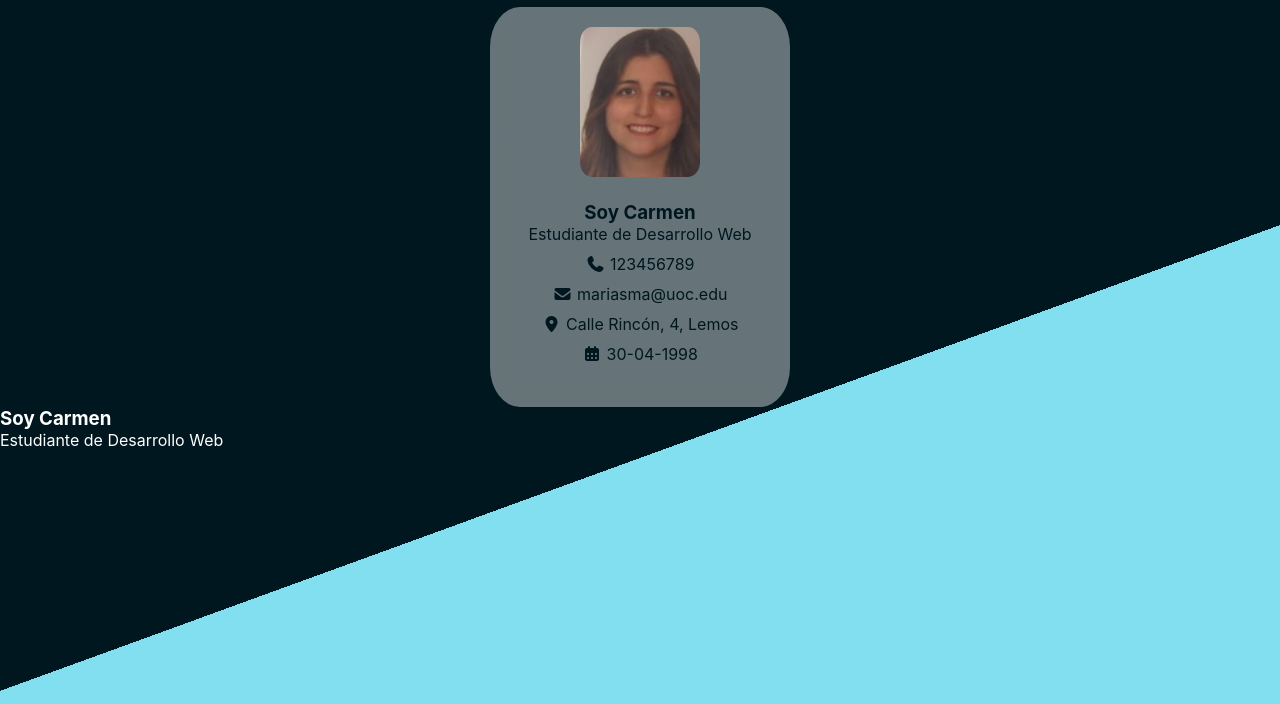
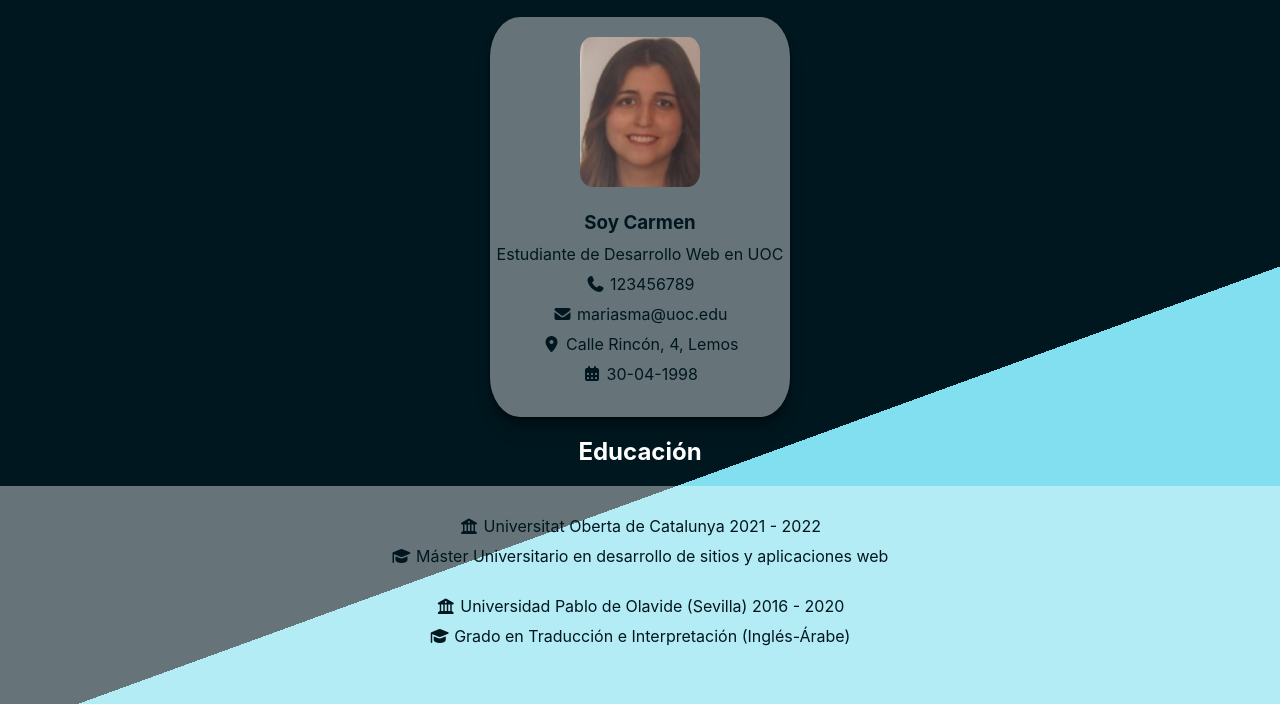
Before and after one commit to maricarmen98a/pec1-herramientasII, a website built with Parcel: page src/index.html in a window 1280 px wide. Shown: the part 122-826 px from the top of the page. Built offline with nearby package versions, Linux system fonts and the light colour scheme; a web font is replaced by a local one.

Commit message:
educacion

```diff
--- a/src/assets/styles/layouts/_educacion.scss
+++ b/src/assets/styles/layouts/_educacion.scss
@@ -1,3 +1,32 @@
+h2 {
+    text-align: center;
+    margin-top: 10px;
+    margin-bottom: 20px;
+}
 .educacion {
-    height: 300px;
+    display: flex;
+    justify-content: center;
+    .educacion__caja {
+        margin-bottom: 20px;
+        height: 270px;
+        width: 100%;
+        color: $bg-color;
+        background: linear-gradient(rgba(255,255,255,.4), rgba(255,255,255,.4));
+        box-shadow:0 1px 1px rgba(0,0,0,0.12),0 2px 2px rgba(0,0,0,0.12),0 4px 4px rgba(0,0,0,0.12),0 8px 8px rgba(0,0,0,0.12),0 16px 16px rgba(0,0,0,0.12);
+        .informacion__lista {
+            margin-top: 30px;
+            margin-left: 5px;
+            margin-right: 5px;
+            text-align: center;
+            li {
+                margin: 10px;
+                list-style-type: none;
+            }
+            li:nth-child(2), li:nth-child(4) {
+                margin-bottom: 30px;
+                margin-left: 30px;
+                margin-right: 30px;
+            }
+        }
+    }
 }
--- a/src/assets/styles/layouts/_header.scss
+++ b/src/assets/styles/layouts/_header.scss
@@ -97,7 +97,7 @@ header {
     flex-direction: column;
     align-items: center;
     justify-content: flex-start;
-    height: 30%;
+    height: 40%;
 }
 
 @media only screen and (max-width: 600px) {
--- a/src/assets/styles/layouts/_sobre-mi.scss
+++ b/src/assets/styles/layouts/_sobre-mi.scss
@@ -5,13 +5,18 @@ h2 {
 .contenido {
     display: flex;
     justify-content: center;
+    margin-bottom: 20px;
     .contenido__caja{
         border-radius: 10%;
         height: 400px;
         width: 300px;
         color: $bg-color;
         background: linear-gradient(rgba(255,255,255,.4), rgba(255,255,255,.4));
+        box-shadow:0 1px 1px rgba(0,0,0,0.12),0 2px 2px rgba(0,0,0,0.12),0 4px 4px rgba(0,0,0,0.12),0 8px 8px rgba(0,0,0,0.12),0 16px 16px rgba(0,0,0,0.12);
         text-align: center;
+        h3 {
+            margin-bottom: 10px;
+        }
         img {
             margin-top: 20px;
             margin-bottom: 20px;
--- a/src/views/educacion.html
+++ b/src/views/educacion.html
@@ -1,6 +1,13 @@
+<h2 id="link2">Educación</h2>
 <div class="educacion">
     <div class="educacion__caja">
-        <h3>Soy Carmen</h3>
-        <p>Estudiante de Desarrollo Web</p>
+        <div class="caja__informacion">
+            <ul class="informacion__lista">
+                <li><i class="fa-solid fa-building-columns"></i> Universitat Oberta de Catalunya 2021 - 2022</li>
+                <li><i class="fa-solid fa-graduation-cap"></i> Máster Universitario en desarrollo de sitios y aplicaciones web</li>
+                <li><i class="fa-solid fa-building-columns"></i> Universidad Pablo de Olavide (Sevilla) 2016 - 2020 </li>
+                <li><i class="fa-solid fa-graduation-cap"></i> Grado en Traducción e Interpretación (Inglés-Árabe)</li>
+            </ul>
+        </div>
     </div>
 </div>
--- a/src/views/header.html
+++ b/src/views/header.html
@@ -3,9 +3,11 @@
     <nav>
         <ul>
           <li><a href="#link1">Sobre mí</a></li>
-          <li><a href="">Educación</a></li>
+          <li><a href="#link2">Educación</a></li>
           <li><a href="">Experiencia laboral</a></li>
           <li><a href="">Proyectos</a></li>
+          <li><a href="">Habilidades</a></li>
+          <li><a href="">Idiomas</a></li>
         </ul>
     </nav>
     <div class="hamburger-icon" onclick="toggleMobileMenu(this)">
@@ -13,10 +15,12 @@
         <div class="bar2"></div>
         <div class="bar3"></div>
         <ul class="hamburger__mobile-menu">
-          <li><a href="">Sobre mí</a></li>
-          <li><a href="">Educación</a></li>
+          <li><a href="#link1">Sobre mí</a></li>
+          <li><a href="#link2">Educación</a></li>
           <li><a href="">Experiencia laboral</a></li>
           <li><a href="">Proyectos</a></li>
+          <li><a href="">Habilidades</a></li>
+          <li><a href="">Idiomas</a></li>
         </ul>
     </div>
 </header>
--- a/src/views/sobre-mi.html
+++ b/src/views/sobre-mi.html
@@ -3,7 +3,7 @@
     <div class="contenido__caja">
         <img src="./assets/images/foto-cv1.jpg" alt="foto-carmen">
         <h3>Soy Carmen</h3>
-        <p>Estudiante de Desarrollo Web</p>
+        <p>Estudiante de Desarrollo Web en UOC</p>
         <div class="caja__informacion">
             <ul class="informacion__lista">
                 <li><i class="fa-solid fa-phone"></i> 123456789</li>
```
